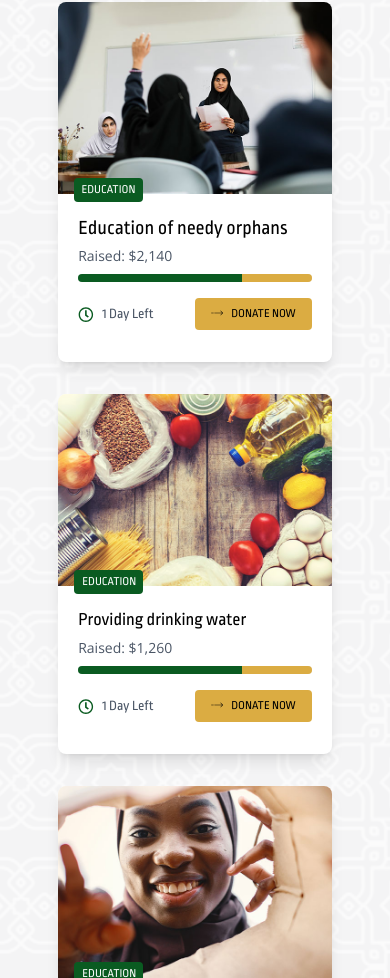
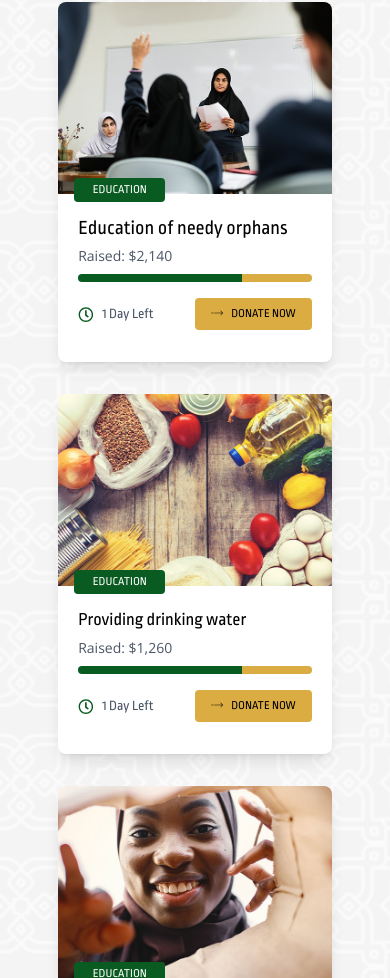
Before and after one commit to digiexpouae/IEE-project, a Next.js app: page /Home/home in a window 390 px wide. Shown: the part 5125-6103 px from the top of the page. Built offline with nearby package versions, Linux system fonts and the light colour scheme.

Commit message:
alignments fixed

```diff
--- a/src/pages/Home/section6/section6.jsx
+++ b/src/pages/Home/section6/section6.jsx
@@ -25,7 +25,7 @@ const Projects = () => {
           {/* Card 1 */}
           <div className="bg-white rounded-lg shadow-lg overflow-hidden relative">
             <Image src={proj1} alt="Project 1" className="w-full h-48 object-cover" />
-            <span className=" absolute left-4 right-0 top-44 w-1/4  bg-[#0A5B21] text-white text-xs  py-1 rounded">EDUCATION</span>
+            <span className=" absolute left-4 right-0 top-44 w-1/3 md:w-1/4  bg-[#0A5B21] text-white text-xs px-2 py-1 rounded">EDUCATION</span>
 
             <div className=" py-2 mb-6 px-5">
               <h3 className="mt-3 font-medium  text-left text-xl">Education of needy orphans</h3>
@@ -52,7 +52,7 @@ const Projects = () => {
           <div className="bg-white rounded-lg shadow-lg overflow-hidden relative">
             <Image src={proj2} alt="Project 2" className="w-full h-48 object-cover" />
             <div className=" py-2 px-5 mb-6">
-            <span className=" absolute left-4 right-0 top-44 w-1/4  bg-[#0A5B21] text-white text-xs px-2 py-1 rounded ">EDUCATION</span>
+            <span className=" absolute left-4 right-0 top-44 w-1/3 md:w-1/4  bg-[#0A5B21] text-white text-xs px-2 py-1 rounded ">EDUCATION</span>
               <h3 className="mt-3 font-medium  text-left text-lg">Providing drinking water</h3>
               <p className="text-gray-600 mt-1 text-left text-sm">Raised: $1,260</p>
 
@@ -77,7 +77,7 @@ const Projects = () => {
           <div className="bg-white rounded-lg shadow-lg overflow-hidden relative">
             <Image src={proj3} alt="Project 3" className="w-full h-48 object-cover" />
             <div className=" py-2 px-5 mb-6">
-            <span className=" absolute left-4 right-0 top-44 w-1/4  bg-[#0A5B21] text-white text-xs px-2 py-1 rounded ">EDUCATION</span>
+            <span className=" absolute left-4 right-0 top-44 w-1/3 md:w-1/4  bg-[#0A5B21] text-white text-xs px-2 py-1 rounded ">EDUCATION</span>
               <h3 className="mt-3 font-medium text-left text-xl">Education of needy orphans</h3>
               <p className="text-gray-600 mt-1 text-left text-sm">Raised: $3,100</p>
               <div className="mt-2 w-full bg-gray-200  flex rounded-full h-2">
```
